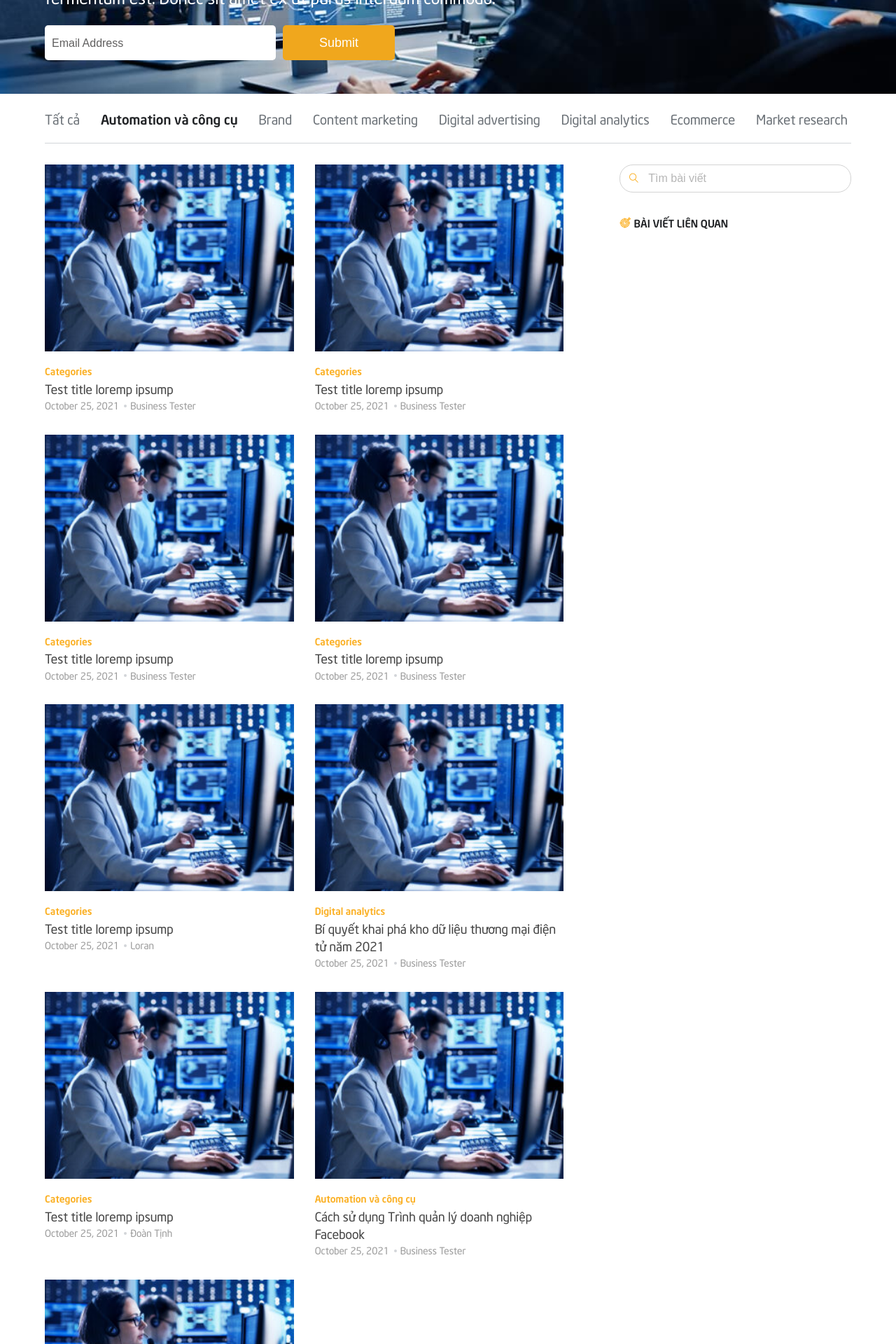
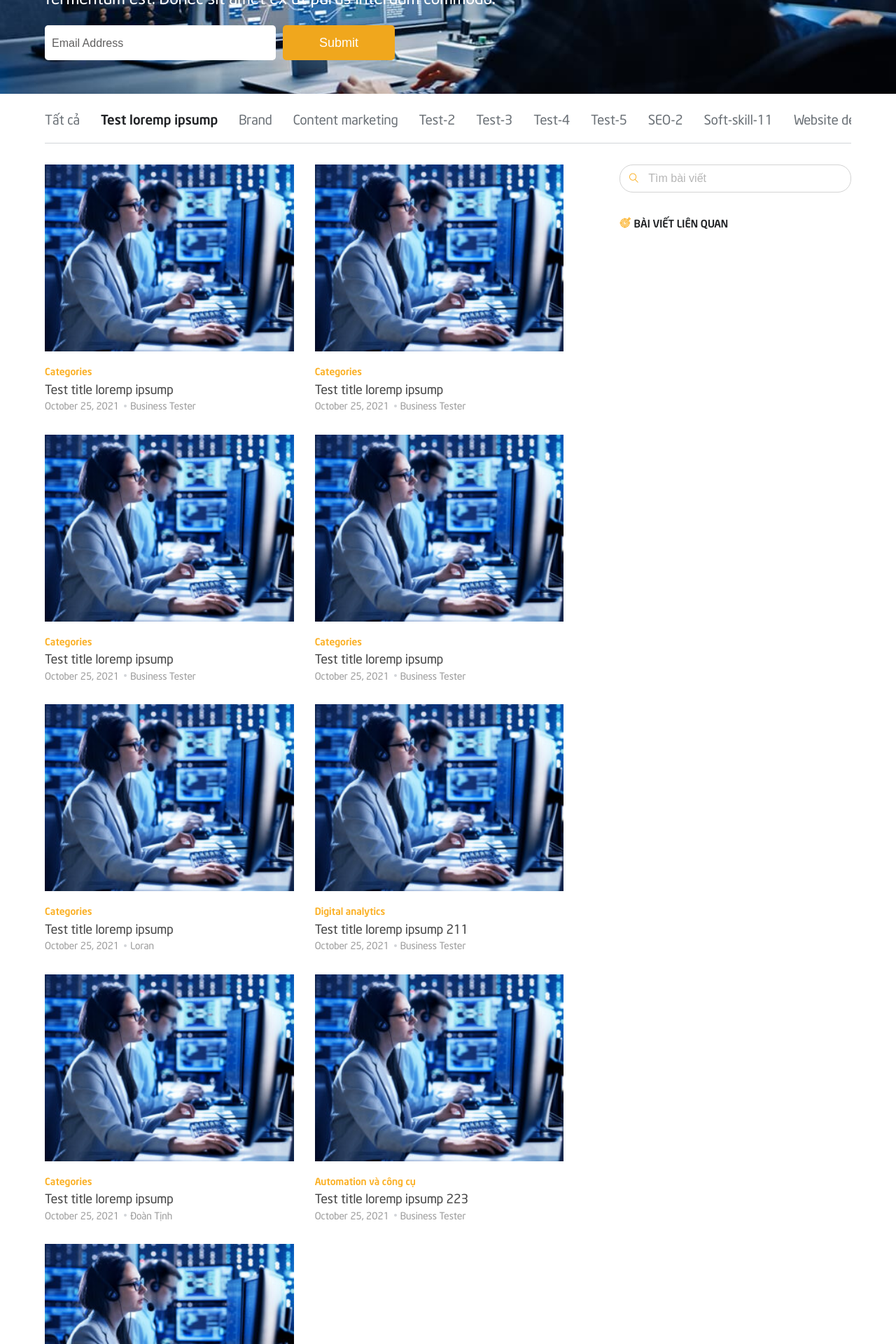
Before and after one commit to hoangtho123456/block-nextjs, a Next.js app: page /cate-learn/cate in a window 1280 px wide. Shown: the part 380-2300 px from the top of the page at 70% size. Built offline with nearby package versions, Linux system fonts and the light colour scheme.

Commit message:
Update cate.js

```diff
--- a/pages/cate-learn/cate.js
+++ b/pages/cate-learn/cate.js
@@ -43,7 +43,7 @@ export default function TestLearn({children}) {
   },{
     url:'/post/post-id',
     img:'/images/post-thumb.jpg',
-    title:'Bí quyết khai phá kho dữ liệu thương mại điện tử năm 2021',
+    title:'Test title loremp ipsump 211',
     cate: 'Digital analytics',
     date:'October 25, 2021',
     author:'Business Tester',
@@ -57,14 +57,14 @@ export default function TestLearn({children}) {
   },{
     url:'/post/post-id',
     img:'/images/post-thumb.jpg',
-    title:'Cách sử dụng Trình quản lý doanh nghiệp Facebook',
+    title:'Test title loremp ipsump 223',
     cate: 'Automation và công cụ',
     date:'October 25, 2021',
     author:'Business Tester',
   },{
     url:'/post/post-id',
     img:'/images/post-thumb.jpg',
-    title:'Chứng nhận của Google Ads là gì và tầm quan trọng của nó',
+    title:'Test title loremp ipsump 11',
     cate: 'Categories',
     date:'October 25, 2021',
     author:'DoTin',
@@ -78,7 +78,7 @@ export default function TestLearn({children}) {
     },{
       active: true,
       url:'/cate-learn/cate',
-      title:'Automation và công cụ',
+      title:'Test loremp ipsump',
     },{
       active: false,
       url:'/#',
@@ -90,31 +90,31 @@ export default function TestLearn({children}) {
     },{
       active: false,
       url:'/#',
-      title:'Digital advertising',
+      title:'Test-2',
     },{
       active: false,
       url:'/cate-learn/cate',
-      title:'Digital analytics',
+      title:'Test-3',
     },{
       active: false,
       url:'/#',
-      title:'Ecommerce',
+      title:'Test-4',
     },{
       active: false,
       url:'/cate-learn/cate',
-      title:'Market research',
+      title:'Test-5',
     },{
       active: false,
       url:'/#',
-      title:'SEO',
+      title:'SEO-2',
     },{
       active: false,
       url:'/#',
-      title:'Soft skill',
+      title:'Soft-skill-11',
     },{
       active: false,
       url:'/#',
-      title:'Website development',
+      title:'Website development 111',
     }];
   return (
     <>
```
